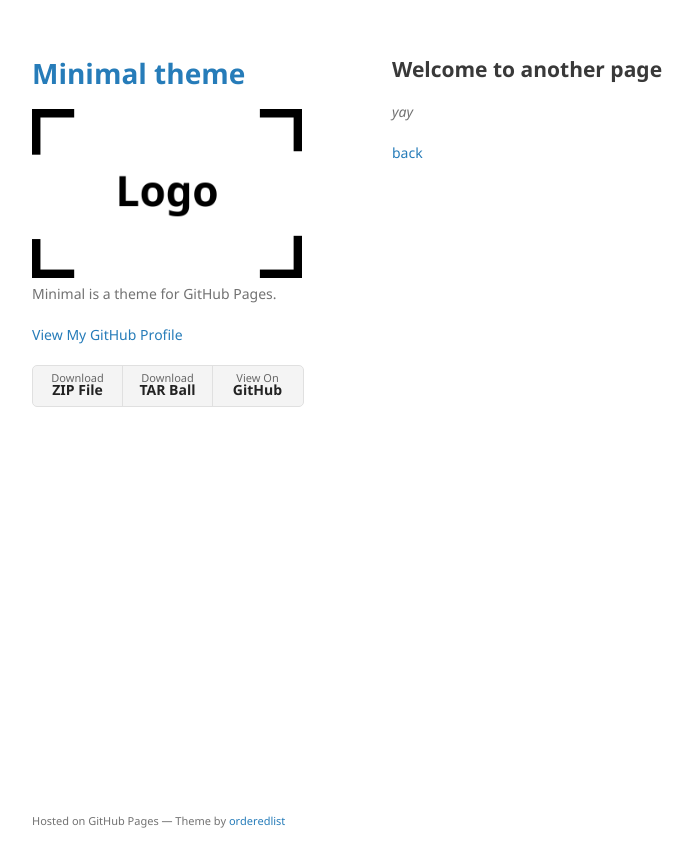
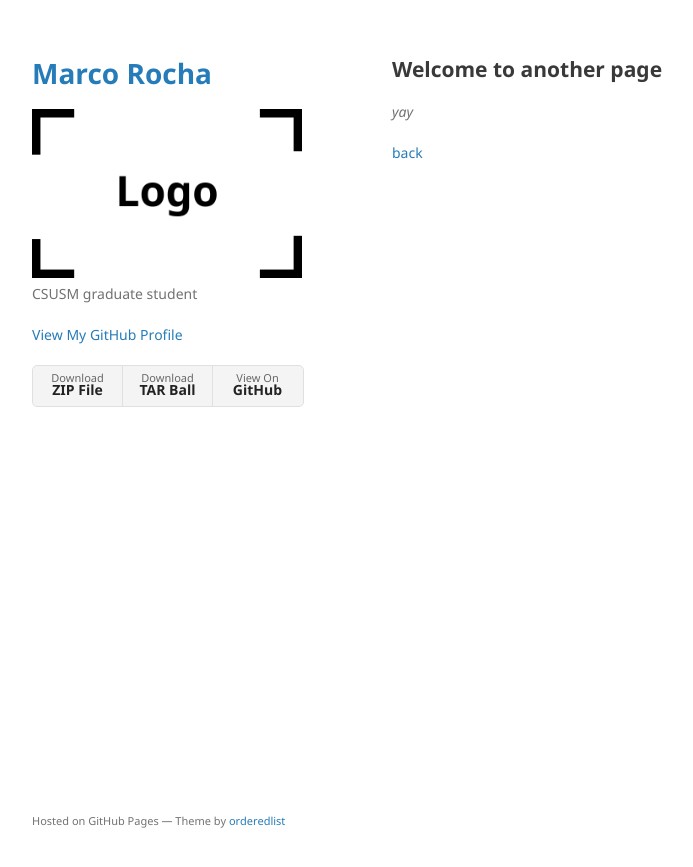
Before and after one commit to marcorocha-nam/marcorocha-nam.github.io, a Jekyll site: the page built from another-page.md, in a window 1280 px wide. Shown: the top 867 px of the page, without its empty margins (178-871 px from the left). Built offline with Jekyll 4.4.1, drawn with Linux system fonts in a browser that asks for light colours; our own code applies the rules of GitHub Pages for plain Markdown files.

Commit message:
Update _config.yml

```diff
--- a/_config.yml
+++ b/_config.yml
@@ -1,6 +1,9 @@
-title: Minimal theme
+title: Marco Rocha
 logo: /assets/img/logo.png
-description: Minimal is a theme for GitHub Pages.
+description: CSUSM graduate student
 show_downloads: true
 google_analytics:
 theme: jekyll-theme-minimal
+remote_theme: pages-themes/minimal@v0.2.0
+plugins:
+- jekyll-remote-theme
```
